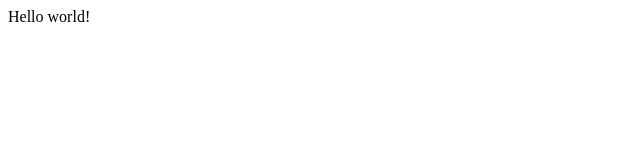
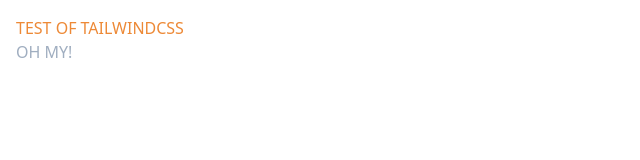
Before and after one commit to danferth/gatsby-starter, a Gatsby site: page / in a window 1280 px wide. Shown: the whole page, without its empty margins (0-640 px from the left). Built offline with nearby package versions, Linux system fonts and the light colour scheme; Gatsby itself is replaced by a stand-in of ours.

Commit message:
initial setup stqrted

```diff
--- /dev/null
+++ b/gatsby-browser.js
@@ -0,0 +1 @@
+import "./src/styles/app.css"
--- a/gatsby-config.js
+++ b/gatsby-config.js
@@ -6,5 +6,16 @@
 
 module.exports = {
   /* Your site config here */
-  plugins: [],
+  plugins: [
+    `gatsby-transformer-sharp`,
+    `gatsby-plugin-sharp`,
+    `gatsby-plugin-postcss`,
+    {
+      resolve: `gatsby-source-filesystem`,
+      options: {
+        name: `images`,
+        path: `${__dirname}/src/images`,
+      },
+    },
+  ],
 }
--- /dev/null
+++ b/postcss.config.js
@@ -0,0 +1,3 @@
+module.exports = () => ({
+  plugins: [require("tailwindcss")],
+})
--- /dev/null
+++ b/src/components/footer.js
@@ -0,0 +1 @@
+// footer
--- /dev/null
+++ b/src/components/header.js
@@ -0,0 +1 @@
+// header
--- /dev/null
+++ b/src/components/layout.js
@@ -0,0 +1 @@
+// layout
--- /dev/null
+++ b/src/components/nav.js
@@ -0,0 +1 @@
+// nav
--- a/src/pages/index.js
+++ b/src/pages/index.js
@@ -1,5 +1,13 @@
 import React from "react"
 
-export default function Home() {
-  return <div>Hello world!</div>
+const App = () => {
+  const headercss = "uppercase text-orange-500"
+  return (
+    <div className="p-4">
+      <h1 className={headercss}>Test of tailwindcss</h1>
+      <h2 className="subheading">Oh MY!</h2>
+    </div>
+  )
 }
+
+export default App
--- /dev/null
+++ b/src/styles/app.css
@@ -0,0 +1,9 @@
+@tailwind base;
+
+@tailwind components;
+
+.subheading {
+  @apply text-gray-500 uppercase;
+}
+
+@tailwind utilities;
--- /dev/null
+++ b/tailwind.config.js
@@ -0,0 +1,8 @@
+module.exports = {
+  purge: [],
+  theme: {
+    extend: {},
+  },
+  variants: {},
+  plugins: [],
+}
```
Also changed, not shown: package.json (+7 -1 lines), 1 other file.
